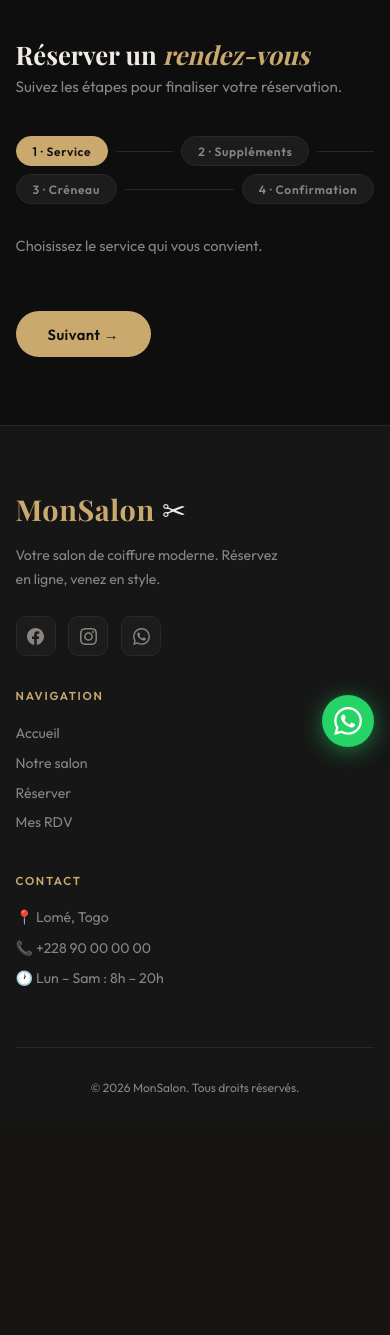
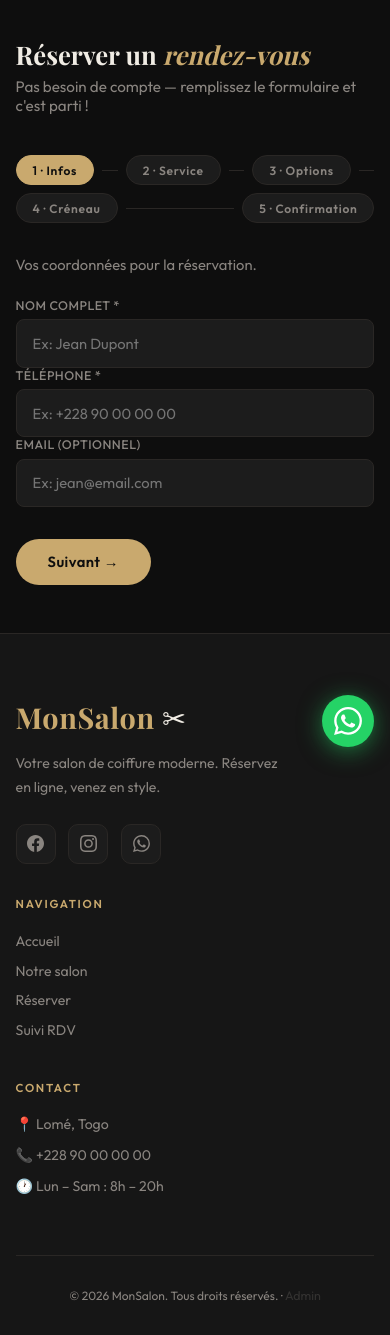
Before and after one commit to jojo-AK/salon_coiffure, a Flask app: page /client/reserver in a window 390 px wide. Shown: the part 81-1416 px from the top of the page. Before the commit the page ends 1174 px from the top, so only its background shows below. Run offline with Flask 3, Linux system fonts and the light colour scheme; the visitor is signed in with stand-in values (Sample User, id 1); data comes from the database, SQL or seed files in the repository; data that the repository does not hold is empty; some web fonts are replaced.

Commit message:
feat: suppression des comptes clients — réservation en mode invité
- Ajout des champs nom_client, telephone, email_client dans RendezVous
- Suppression du @login_required sur les routes clients
- Nouveau formulaire de réservation en 5 étapes (infos, service, options, créneau, confirmation)
- Nouvelles pages : confirmation post-réservation et suivi RDV par téléphone
- Nav simplifiée : Réserver et Suivi RDV accessibles sans connexion
- Login admin uniquement (suppression de la route register)
- Lien Admin discret dans le footer
- Dashboard admin mis à jour pour afficher les infos invité

```diff
--- a/app/admin/routes.py
+++ b/app/admin/routes.py
@@ -207,7 +207,7 @@ def accepter_rdv(rdv_id):
     rdv.statut = 'accepte'
     db.session.commit()
     notifier_client_confirmation(rdv)
-    flash(f'Rendez-vous de {rdv.client.nom} accepte.', 'success')
+    flash(f'Rendez-vous de {rdv.nom_client} accepte.', 'success')
     return redirect(url_for('admin.dashboard'))
 
 
@@ -219,7 +219,7 @@ def refuser_rdv(rdv_id):
     rdv.statut = 'refuse'
     db.session.commit()
     notifier_client_refus(rdv)
-    flash(f'Rendez-vous de {rdv.client.nom} refuse.', 'info')
+    flash(f'Rendez-vous de {rdv.nom_client} refuse.', 'info')
     return redirect(url_for('admin.dashboard'))
 
 
@@ -233,7 +233,7 @@ def terminer_rdv(rdv_id):
         return redirect(url_for('admin.dashboard'))
     rdv.statut = 'termine'
     db.session.commit()
-    flash(f'RDV de {rdv.client.nom} marque comme termine.', 'success')
+    flash(f'RDV de {rdv.nom_client} marque comme termine.', 'success')
     return redirect(url_for('admin.dashboard'))
 
 
@@ -245,7 +245,7 @@ def confirmer_annulation(rdv_id):
     rdv.statut = 'annule'
     db.session.commit()
     flash(
-        f'Annulation de {rdv.client.nom} confirmee. Creneau libere.', 'success')
+        f'Annulation de {rdv.nom_client} confirmee. Creneau libere.', 'success')
     return redirect(url_for('admin.dashboard'))
 
 
@@ -257,7 +257,7 @@ def refuser_annulation(rdv_id):
     rdv.statut = 'accepte'
     db.session.commit()
     flash(
-        f'Demande d\'annulation de {rdv.client.nom} refusee. RDV maintenu.', 'info')
+        f'Demande d\'annulation de {rdv.nom_client} refusee. RDV maintenu.', 'info')
     return redirect(url_for('admin.dashboard'))
 
 
--- a/app/client/routes.py
+++ b/app/client/routes.py
@@ -1,6 +1,5 @@
 from datetime import datetime, timedelta
 from flask import Blueprint, render_template, redirect, url_for, flash, request, jsonify
-from flask_login import login_required, current_user
 from app.models import db, Service, Supplement, RendezVous, RDVSupplement, verifier_conflit, get_creneaux_disponibles
 from app.notifications import notifier_coiffeur_nouvelle_demande
 
@@ -25,17 +24,26 @@ def profil_salon():
 
 
 @client_bp.route('/reserver', methods=['GET', 'POST'])
-@login_required
 def reserver():
     services = Service.query.filter_by(actif=True).order_by(Service.nom).all()
     supplements = Supplement.query.filter_by(
         actif=True).order_by(Supplement.nom).all()
 
     if request.method == 'POST':
+        # Guest info
+        nom_client = request.form.get('nom_client', '').strip()
+        telephone = request.form.get('telephone', '').strip()
+        email_client = request.form.get('email_client', '').strip() or None
+
+        # Booking info
         service_id = request.form.get('service_id')
         date_str = request.form.get('date')
         heure_str = request.form.get('heure')
         supplement_ids = request.form.getlist('supplements')
+
+        if not nom_client or not telephone:
+            flash('Le nom et le telephone sont obligatoires.', 'danger')
+            return render_template('client/reserver.html', services=services, supplements=supplements)
 
         if not service_id or not date_str or not heure_str:
             flash('Tous les champs sont obligatoires.', 'danger')
@@ -58,15 +66,16 @@ def reserver():
             flash('Impossible de reserver a plus de 30 jours.', 'danger')
             return render_template('client/reserver.html', services=services, supplements=supplements)
 
+        # Check if this phone already has an active booking
         rdv_actif = RendezVous.query.filter(
-            RendezVous.user_id == current_user.id,
+            RendezVous.telephone == telephone,
             RendezVous.statut.in_(
                 ['en_attente', 'accepte', 'annulation_demandee'])
         ).first()
 
         if rdv_actif:
             flash(
-                'Vous avez deja un rendez-vous en cours. Annulez-le avant d\'en prendre un nouveau.', 'warning')
+                'Ce numero a deja un rendez-vous en cours. Attendez sa confirmation ou annulez-le avant d\'en prendre un nouveau.', 'warning')
             return render_template('client/reserver.html', services=services, supplements=supplements)
 
         if verifier_conflit(debut, service.duree_minutes):
@@ -82,7 +91,9 @@ def reserver():
                 supps_selectionnes.append(supp)
 
         rdv = RendezVous(
-            user_id=current_user.id,
+            nom_client=nom_client,
+            telephone=telephone,
+            email_client=email_client,
             service_id=service.id,
             debut_datetime=debut,
             duree_minutes=service.duree_minutes,
@@ -104,14 +115,19 @@ def reserver():
 
         db.session.commit()
         notifier_coiffeur_nouvelle_demande(rdv)
-        flash('Demande envoyee ! En attente de confirmation.', 'success')
-        return redirect(url_for('client.mes_rendezvous'))
+        flash('Demande envoyee ! Vous recevrez une confirmation par telephone.', 'success')
+        return redirect(url_for('client.confirmation', rdv_id=rdv.id))
 
     return render_template('client/reserver.html', services=services, supplements=supplements)
 
 
+@client_bp.route('/confirmation/<int:rdv_id>')
+def confirmation(rdv_id):
+    rdv = db.get_or_404(RendezVous, rdv_id)
+    return render_template('client/confirmation.html', rdv=rdv)
+
+
 @client_bp.route('/creneaux-disponibles')
-@login_required
 def creneaux_disponibles():
     service_id = request.args.get('service_id')
     date_str = request.args.get('date')
@@ -130,40 +146,41 @@ def creneaux_disponibles():
     })
 
 
-@client_bp.route('/mes-rendezvous')
-@login_required
-def mes_rendezvous():
-    # Clôture automatique des RDV expirés
-    from app.utils import cloturer_rdv_expires
-    cloturer_rdv_expires()
-
-    rdvs = RendezVous.query.filter_by(user_id=current_user.id).order_by(
-        RendezVous.debut_datetime.desc()).all()
-    return render_template('client/mes_rendezvous.html', rendezvous=rdvs, now=datetime.now())
+@client_bp.route('/suivi', methods=['GET', 'POST'])
+def suivi():
+    """Lookup bookings by phone number."""
+    rdvs = []
+    telephone = ''
+    if request.method == 'POST':
+        telephone = request.form.get('telephone', '').strip()
+        if telephone:
+            rdvs = RendezVous.query.filter_by(telephone=telephone).order_by(
+                RendezVous.debut_datetime.desc()).all()
+    return render_template('client/suivi.html', rendezvous=rdvs, telephone=telephone, now=datetime.now())
 
 
 @client_bp.route('/rdv/<int:rdv_id>/annuler', methods=['POST'])
-@login_required
 def annuler_rdv(rdv_id):
     rdv = db.get_or_404(RendezVous, rdv_id)
+    telephone = request.form.get('telephone', '').strip()
 
-    if rdv.user_id != current_user.id:
-        flash('Action non autorisee.', 'danger')
-        return redirect(url_for('client.mes_rendezvous'))
+    if rdv.telephone != telephone:
+        flash('Numero de telephone incorrect.', 'danger')
+        return redirect(url_for('client.suivi'))
 
     if rdv.statut in ['annule', 'annulation_demandee']:
         flash('Une demande d\'annulation est deja en cours.', 'warning')
-        return redirect(url_for('client.mes_rendezvous'))
+        return redirect(url_for('client.suivi'))
 
     if rdv.statut == 'refuse':
         flash('Ce RDV est deja refuse.', 'warning')
-        return redirect(url_for('client.mes_rendezvous'))
+        return redirect(url_for('client.suivi'))
 
     if rdv.debut_datetime < datetime.now():
         flash('Impossible d\'annuler un rendez-vous dont la date est passee.', 'danger')
-        return redirect(url_for('client.mes_rendezvous'))
+        return redirect(url_for('client.suivi'))
 
     rdv.statut = 'annulation_demandee'
     db.session.commit()
     flash('Demande d\'annulation envoyee. En attente de confirmation du coiffeur.', 'info')
-    return redirect(url_for('client.mes_rendezvous'))
+    return redirect(url_for('client.suivi'))
--- a/app/templates/base.html
+++ b/app/templates/base.html
@@ -23,29 +23,21 @@
   <ul class="nav-links">
     <li><a href="{{ url_for('client.vitrine') }}" {% if request.endpoint == 'client.vitrine' %}class="active"{% endif %}>Accueil</a></li>
     <li><a href="{{ url_for('client.profil_salon') }}" {% if request.endpoint == 'client.profil_salon' %}class="active"{% endif %}>Notre salon</a></li>
+    <li><a href="{{ url_for('client.reserver') }}" {% if request.endpoint == 'client.reserver' %}class="active"{% endif %}>Réserver</a></li>
+    <li><a href="{{ url_for('client.suivi') }}" {% if request.endpoint == 'client.suivi' %}class="active"{% endif %}>Suivi RDV</a></li>
 
-    {% if current_user.is_authenticated %}
-      {% if current_user.is_admin() %}
+    {% if current_user.is_authenticated and current_user.is_admin() %}
       <li><a href="{{ url_for('admin.dashboard') }}" {% if 'admin' in request.endpoint %}class="active"{% endif %}>Dashboard</a></li>
       <li><a href="{{ url_for('admin.services') }}" {% if request.endpoint == 'admin.services' %}class="active"{% endif %}>Services</a></li>
       <li><a href="{{ url_for('admin.supplements') }}" {% if request.endpoint == 'admin.supplements' %}class="active"{% endif %}>Suppléments</a></li>
-      {% else %}
-        <li><a href="{{ url_for('client.reserver') }}" {% if request.endpoint == 'client.reserver' %}class="active"{% endif %}>Réserver</a></li>
-        <li><a href="{{ url_for('client.mes_rendezvous') }}" {% if request.endpoint == 'client.mes_rendezvous' %}class="active"{% endif %}>Mes RDV</a></li>
-      {% endif %}
     {% endif %}
   </ul>
 
   <div class="nav-right">
-    {% if current_user.is_authenticated %}
+    {% if current_user.is_authenticated and current_user.is_admin() %}
       <span class="nav-user">{{ current_user.nom }}</span>
-      {% if current_user.is_admin() %}
       <a href="{{ url_for('admin.profil') }}" class="nav-cta" style="margin-right:.5rem;">Mon profil</a>
-      {% endif %}
       <a href="{{ url_for('auth.logout') }}" class="nav-logout">Déconnexion</a>
-    {% else %}
-      <a href="{{ url_for('auth.login') }}" class="nav-logout">Connexion</a>
-      <a href="{{ url_for('auth.register') }}" class="nav-cta">S'inscrire</a>
     {% endif %}
   </div>
 
@@ -59,20 +51,13 @@
   <button class="mobile-close" onclick="closeMenu()">✕</button>
   <a href="{{ url_for('client.vitrine') }}" onclick="closeMenu()">Accueil</a>
   <a href="{{ url_for('client.profil_salon') }}" onclick="closeMenu()">Notre salon</a>
-  {% if current_user.is_authenticated %}
-    {% if current_user.is_admin() %}
+  <a href="{{ url_for('client.reserver') }}" onclick="closeMenu()" style="color:var(--accent)">Réserver</a>
+  <a href="{{ url_for('client.suivi') }}" onclick="closeMenu()">Suivi RDV</a>
+  {% if current_user.is_authenticated and current_user.is_admin() %}
     <a href="{{ url_for('admin.dashboard') }}" onclick="closeMenu()">Dashboard</a>
     <a href="{{ url_for('admin.services') }}" onclick="closeMenu()">Services</a>
     <a href="{{ url_for('admin.profil') }}" onclick="closeMenu()">Mon profil</a>
     <a href="{{ url_for('auth.logout') }}" onclick="closeMenu()">Déconnexion</a>
-    {% else %}
-      <a href="{{ url_for('client.reserver') }}" onclick="closeMenu()">Réserver</a>
-      <a href="{{ url_for('client.mes_rendezvous') }}" onclick="closeMenu()">Mes RDV</a>
-      <a href="{{ url_for('auth.logout') }}" onclick="closeMenu()">Déconnexion</a>
-    {% endif %}
-  {% else %}
-    <a href="{{ url_for('auth.login') }}" onclick="closeMenu()">Connexion</a>
-    <a href="{{ url_for('auth.register') }}" onclick="closeMenu()" style="color:var(--accent)">S'inscrire</a>
   {% endif %}
 </div>
 
@@ -112,10 +97,8 @@
       <ul>
         <li><a href="{{ url_for('client.vitrine') }}">Accueil</a></li>
         <li><a href="{{ url_for('client.profil_salon') }}">Notre salon</a></li>
-        {% if current_user.is_authenticated and not current_user.is_admin() %}
         <li><a href="{{ url_for('client.reserver') }}">Réserver</a></li>
-        <li><a href="{{ url_for('client.mes_rendezvous') }}">Mes RDV</a></li>
-        {% endif %}
+        <li><a href="{{ url_for('client.suivi') }}">Suivi RDV</a></li>
       </ul>
     </div>
     <div class="footer-col">
@@ -125,7 +108,14 @@
       <div class="footer-info-item">🕐 {{ profil_salon.horaires if profil_salon and profil_salon.horaires else 'Lun – Sam : 8h – 20h' }}</div>
     </div>
   </div>
-  <div class="footer-bottom">© 2026 {{ profil_salon.nom_salon if profil_salon and profil_salon.nom_salon else 'MonSalon' }}. Tous droits réservés.</div>
+  <div class="footer-bottom">
+    © 2026 {{ profil_salon.nom_salon if profil_salon and profil_salon.nom_salon else 'MonSalon' }}. Tous droits réservés.
+    {% if current_user.is_authenticated and current_user.is_admin() %}
+      · <a href="{{ url_for('admin.dashboard') }}" style="color:var(--accent); opacity:.6; font-size:.78rem;">Dashboard</a>
+    {% else %}
+      · <a href="{{ url_for('auth.login') }}" style="color:inherit; opacity:.25; font-size:.78rem;">Admin</a>
+    {% endif %}
+  </div>
 </footer>
 
 <!-- WHATSAPP FLOAT -->
--- a/app/templates/client/profil_salon.html
+++ b/app/templates/client/profil_salon.html
@@ -15,11 +15,7 @@
   <h1>{{ profil.nom_salon or 'MonSalon' }}</h1>
   <p>{{ profil.bio or 'Votre coiffeur de confiance' }}</p>
   <div style="display:flex; justify-content:center; gap:1rem; flex-wrap:wrap; margin-top:1.5rem; position:relative; z-index:1;">
-    {% if current_user.is_authenticated and not current_user.is_admin() %}
-      <a href="{{ url_for('client.reserver') }}" class="btn-primary">Réserver maintenant</a>
-    {% elif not current_user.is_authenticated %}
-      <a href="{{ url_for('auth.register') }}" class="btn-primary">Réserver maintenant</a>
-    {% endif %}
+    <a href="{{ url_for('client.reserver') }}" class="btn-primary">Réserver maintenant</a>
     <a href="https://wa.me/{{ profil.whatsapp | replace('+','') | replace(' ','') if profil.whatsapp else '22890000000' }}"
        class="btn-secondary" target="_blank">WhatsApp</a>
   </div>
--- a/app/templates/client/reserver.html
+++ b/app/templates/client/reserver.html
@@ -5,17 +5,19 @@
 <div class="page-wrapper" style="max-width:820px;">
 
   <h1 class="page-title">Réserver un <em>rendez-vous</em></h1>
-  <p class="page-subtitle">Suivez les étapes pour finaliser votre réservation.</p>
+  <p class="page-subtitle">Pas besoin de compte — remplissez le formulaire et c'est parti !</p>
 
   <!-- STEPPER -->
   <div class="stepper">
-    <div class="step-pill active" id="pill1">1 · Service</div>
+    <div class="step-pill active" id="pill1">1 · Infos</div>
     <div class="step-sep"></div>
-    <div class="step-pill" id="pill2">2 · Suppléments</div>
+    <div class="step-pill" id="pill2">2 · Service</div>
     <div class="step-sep"></div>
-    <div class="step-pill" id="pill3">3 · Créneau</div>
+    <div class="step-pill" id="pill3">3 · Options</div>
     <div class="step-sep"></div>
-    <div class="step-pill" id="pill4">4 · Confirmation</div>
+    <div class="step-pill" id="pill4">4 · Créneau</div>
+    <div class="step-sep"></div>
+    <div class="step-pill" id="pill5">5 · Confirmation</div>
   </div>
 
   <form method="POST" id="formRDV">
@@ -23,8 +25,34 @@
     <input type="hidden" name="date"       id="hidDate"      required/>
     <input type="hidden" name="heure"      id="hidHeure"     required/>
 
-    <!-- ÉTAPE 1 -->
+    <!-- ÉTAPE 1 : INFOS CLIENT -->
     <div class="step-block" id="step1">
+      <p style="color:var(--text-muted); margin-bottom:1.5rem; font-size:.92rem;">Vos coordonnées pour la réservation.</p>
+
+      <div class="form-group">
+        <label for="nomClient">Nom complet *</label>
+        <input type="text" id="nomClient" name="nom_client" placeholder="Ex: Jean Dupont" required autocomplete="name"/>
+      </div>
+
+      <div class="form-group">
+        <label for="telClient">Téléphone *</label>
+        <input type="tel" id="telClient" name="telephone" placeholder="Ex: +228 90 00 00 00" required autocomplete="tel"/>
+      </div>
+
+      <div class="form-group">
+        <label for="emailClient">Email (optionnel)</label>
+        <input type="email" id="emailClient" name="email_client" placeholder="Ex: jean@email.com" autocomplete="email"/>
+      </div>
+
+      <div style="margin-top:2rem;">
+        <button type="button" class="btn-primary" id="btnStep1" onclick="validerInfos()">
+          Suivant →
+        </button>
+      </div>
+    </div>
+
+    <!-- ÉTAPE 2 : SERVICE -->
+    <div class="step-block" id="step2" style="display:none;">
       <p style="color:var(--text-muted); margin-bottom:1.5rem; font-size:.92rem;">Choisissez le service qui vous convient.</p>
       <div class="services-grid" style="grid-template-columns:repeat(auto-fill, minmax(240px,1fr));">
         {% for service in services %}
@@ -45,15 +73,16 @@
         </div>
         {% endfor %}
       </div>
-      <div style="margin-top:2rem;">
-        <button type="button" class="btn-primary" id="btnStep1" disabled onclick="goStep(2)">
+      <div style="display:flex; gap:1rem; margin-top:2rem;">
+        <button type="button" class="btn-secondary" onclick="goStep(1)">← Retour</button>
+        <button type="button" class="btn-primary" id="btnStep2" disabled onclick="goStep(3)">
           Suivant →
         </button>
       </div>
     </div>
 
-    <!-- ÉTAPE 2 -->
-    <div class="step-block" id="step2" style="display:none;">
+    <!-- ÉTAPE 3 : SUPPLÉMENTS -->
+    <div class="step-block" id="step3" style="display:none;">
       <p style="color:var(--text-muted); margin-bottom:1.5rem; font-size:.92rem;">Ajoutez des options à votre service (optionnel).</p>
       <div style="display:grid; grid-template-columns:repeat(auto-fill, minmax(240px,1fr)); gap:1rem;">
         {% for supp in supplements %}
@@ -74,13 +103,13 @@
       </div>
 
       <div style="display:flex; gap:1rem; margin-top:2rem;">
-        <button type="button" class="btn-secondary" onclick="goStep(1)">← Retour</button>
-        <button type="button" class="btn-primary" onclick="goStep(3)">Suivant →</button>
+        <button type="button" class="btn-secondary" onclick="goStep(2)">← Retour</button>
+        <button type="button" class="btn-primary" onclick="goStep(4)">Suivant →</button>
       </div>
     </div>
 
-    <!-- ÉTAPE 3 -->
-    <div class="step-block" id="step3" style="display:none;">
+    <!-- ÉTAPE 4 : CRÉNEAU -->
+    <div class="step-block" id="step4" style="display:none;">
       <p style="color:var(--text-muted); margin-bottom:1.5rem; font-size:.92rem;">Choisissez une date et un créneau disponible.</p>
       <div class="form-group" style="max-width:280px; margin-bottom:1.5rem;">
         <label>Date</label>
@@ -90,15 +119,17 @@
         Sélectionnez une date pour voir les créneaux disponibles.
       </div>
       <div style="display:flex; gap:1rem; margin-top:2rem;">
-        <button type="button" class="btn-secondary" onclick="goStep(2)">← Retour</button>
-        <button type="button" class="btn-primary" id="btnStep3" disabled onclick="goStep(4)">Suivant →</button>
+        <button type="button" class="btn-secondary" onclick="goStep(3)">← Retour</button>
+        <button type="button" class="btn-primary" id="btnStep4" disabled onclick="goStep(5)">Suivant →</button>
       </div>
     </div>
 
-    <!-- ÉTAPE 4 -->
-    <div class="step-block" id="step4" style="display:none;">
+    <!-- ÉTAPE 5 : CONFIRMATION -->
+    <div class="step-block" id="step5" style="display:none;">
       <p style="color:var(--text-muted); margin-bottom:1.5rem; font-size:.92rem;">Vérifiez et confirmez votre réservation.</p>
       <div class="conf-card">
+        <div class="conf-row"><span class="conf-label">Nom</span><span class="conf-value" id="confNom">—</span></div>
+        <div class="conf-row"><span class="conf-label">Téléphone</span><span class="conf-value" id="confTel">—</span></div>
         <div class="conf-row"><span class="conf-label">Service</span><span class="conf-value" id="confService">—</span></div>
         <div class="conf-row"><span class="conf-label">Suppléments</span><span class="conf-value" id="confSupps">Aucun</span></div>
         <div class="conf-row"><span class="conf-label">Date</span><span class="conf-value" id="confDate">—</span></div>
@@ -114,7 +145,7 @@
         <textarea name="note" rows="2" placeholder="Ex: je voudrais aussi une barbe..."></textarea>
       </div>
       <div style="display:flex; gap:1rem; margin-top:1.5rem;">
-        <button type="button" class="btn-secondary" onclick="goStep(3)">← Retour</button>
+        <button type="button" class="btn-secondary" onclick="goStep(4)">← Retour</button>
         <button type="submit" class="btn-primary" style="padding:.9rem 2.5rem;">
           Envoyer la demande
         </button>
@@ -133,13 +164,23 @@ document.getElementById('dateInput').min = today;
 let selectedService = null;
 let selectedHeure   = null;
 
+function validerInfos() {
+  const nom = document.getElementById('nomClient').value.trim();
+  const tel = document.getElementById('telClient').value.trim();
+  if (!nom || !tel) {
+    alert('Veuillez remplir votre nom et votre numéro de téléphone.');
+    return;
+  }
+  goStep(2);
+}
+
 function goStep(n) {
   document.querySelectorAll('.step-block').forEach(b => b.style.display = 'none');
   document.getElementById('step' + n).style.display = 'block';
   document.querySelectorAll('.step-pill').forEach((p, i) => {
     p.classList.toggle('active', i < n);
   });
-  if (n === 4) remplirConfirmation();
+  if (n === 5) remplirConfirmation();
 }
 
 document.querySelectorAll('.service-card').forEach(card => {
@@ -148,7 +189,7 @@ document.querySelectorAll('.service-card').forEach(card => {
     card.classList.add('selected');
     selectedService = { id: card.dataset.id, nom: card.dataset.nom, prix: parseFloat(card.dataset.prix), duree: card.dataset.duree };
     document.getElementById('hidServiceId').value = selectedService.id;
-    document.getElementById('btnStep1').disabled = false;
+    document.getElementById('btnStep2').disabled = false;
     majRecapPrix();
   });
 });
@@ -174,13 +215,13 @@ document.getElementById('dateInput').addEventListener('change', function() {
   container.innerHTML = '<span style="color:var(--text-muted)">Chargement...</span>';
   document.getElementById('hidDate').value = this.value;
   selectedHeure = null;
-  document.getElementById('btnStep3').disabled = true;
+  document.getElementById('btnStep4').disabled = true;
 
   fetch(`/client/creneaux-disponibles?service_id=${selectedService.id}&date=${this.value}`)
     .then(r => r.json())
     .then(data => {
       if (!data.creneaux || !data.creneaux.length) {
-        container.innerHTML = '<p style="color:var(--accent); font-size:.88rem;">⚠ Aucun créneau disponible ce jour. Essayez une autre date.</p>';
+        container.innerHTML = '<p style="color:var(--accent); font-size:.88rem;">Aucun créneau disponible ce jour. Essayez une autre date.</p>';
         return;
       }
       let html = '<div style="display:flex; flex-wrap:wrap; gap:.6rem;">';
@@ -195,7 +236,7 @@ document.getElementById('dateInput').addEventListener('change', function() {
           btn.classList.add('selected');
           selectedHeure = btn.dataset.heure;
           document.getElementById('hidHeure').value = selectedHeure;
-          document.getElementById('btnStep3').disabled = false;
+          document.getElementById('btnStep4').disabled = false;
         });
       });
     });
@@ -209,6 +250,8 @@ function remplirConfirmation() {
     total += parseFloat(cb.dataset.prix);
     suppsNoms.push(cb.dataset.nom);
   });
+  document.getElementById('confNom').textContent = document.getElementById('nomClient').value;
+  document.getElementById('confTel').textContent = document.getElementById('telClient').value;
   document.getElementById('confService').textContent = selectedService.nom;
   document.getElementById('confSupps').textContent = suppsNoms.length ? suppsNoms.join(', ') : 'Aucun';
   document.getElementById('confDate').textContent = document.getElementById('dateInput').value;
```
Also changed, not shown: app/auth/routes.py (+8 -33 lines), app/models.py (+4 -3 lines), app/notifications.py (+16 -10 lines), app/templates/admin/dashboard.html (+7 -7 lines), app/templates/auth/login.html (+3 -4 lines), app/templates/client/confirmation.html (added, +35 -0 lines), app/templates/client/suivi.html (added, +84 -0 lines), app/templates/client/vitrine.html (+1 -19 lines), seed.py (+3 -8 lines). Lines whose indentation alone changed are shown as unchanged.
